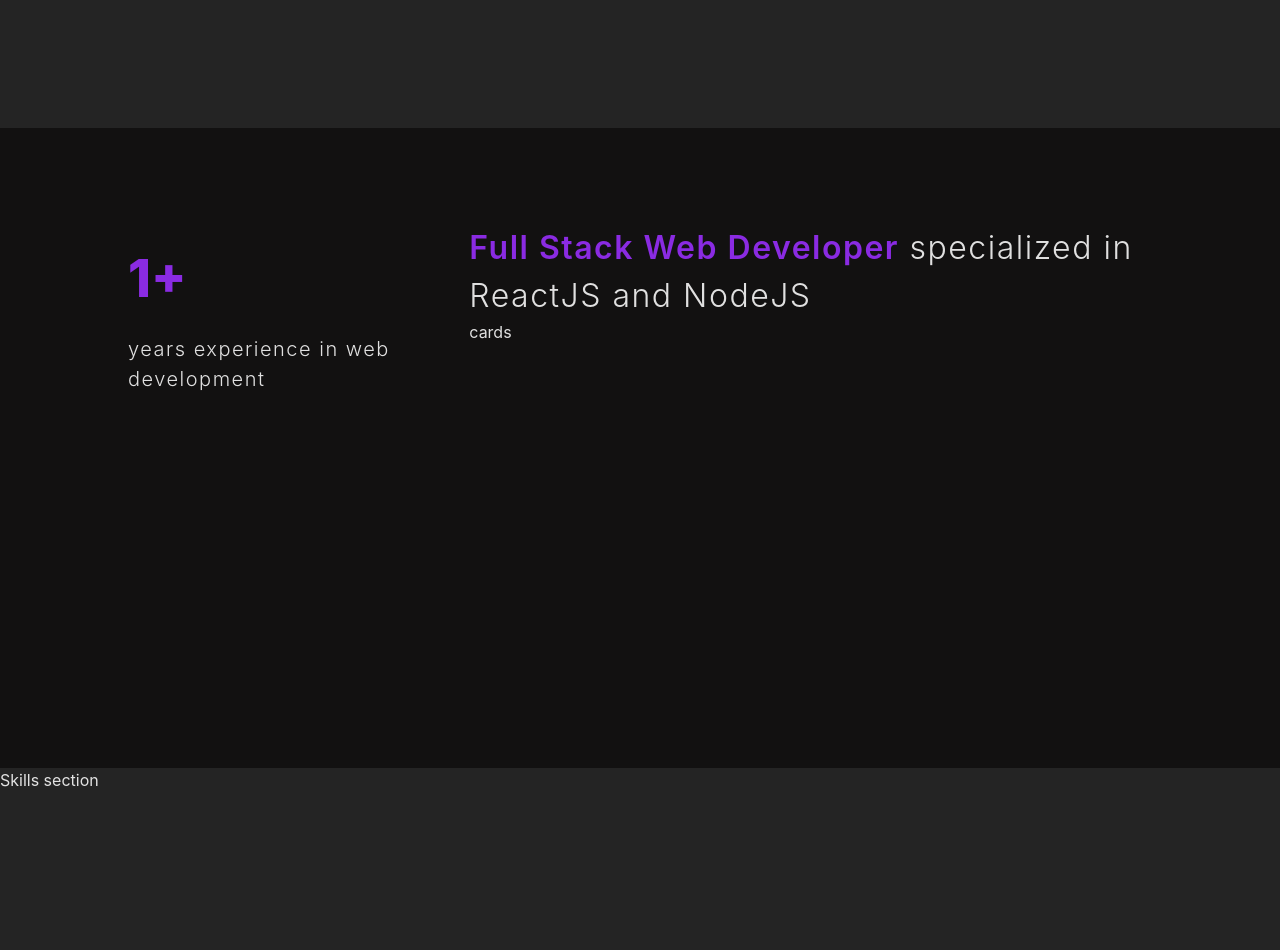
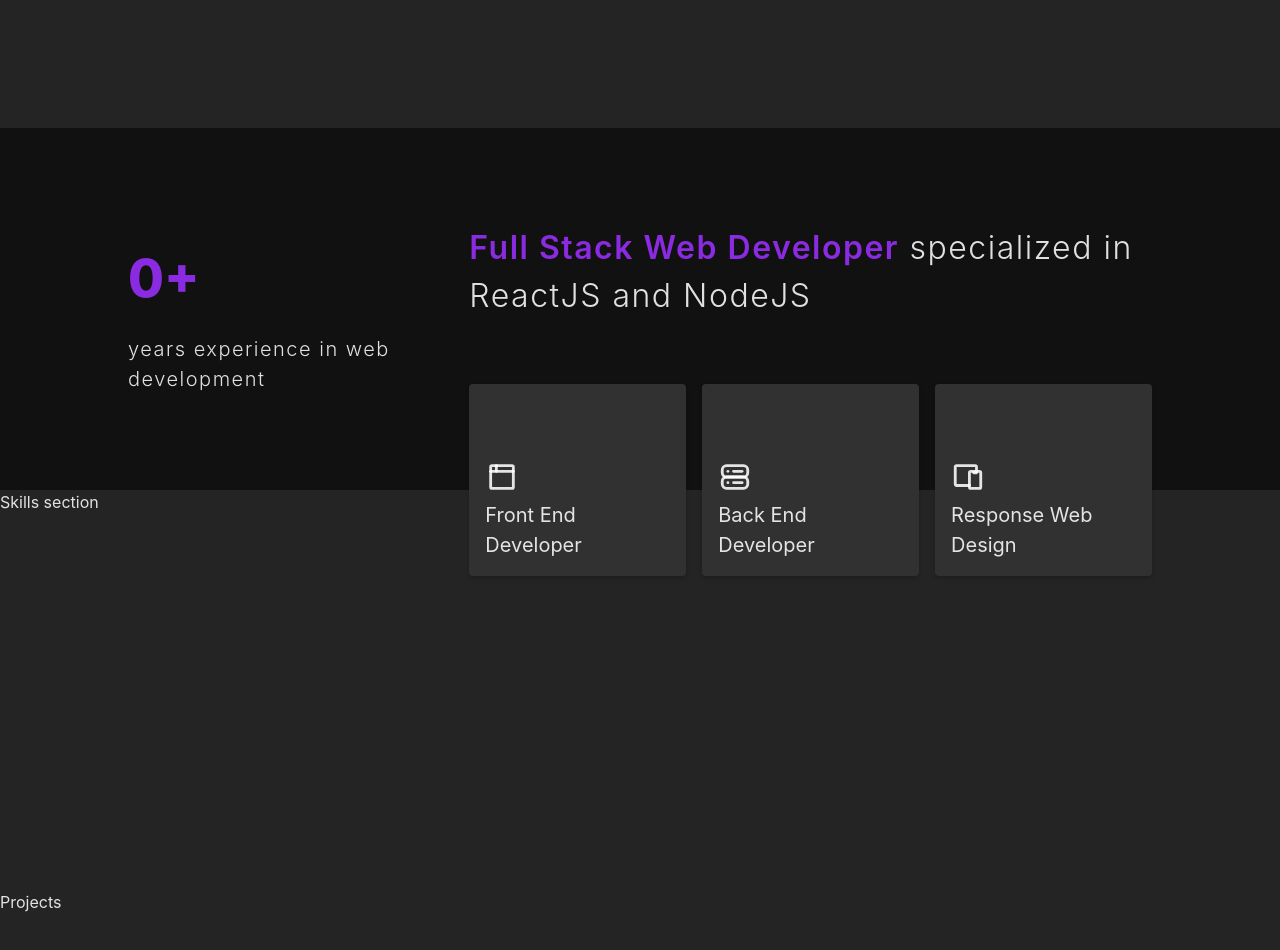
Before and after one commit to rabin245/portfolio-intern, a React (Vite) app: page / in a window 1280 px wide. Shown: the part 580-1530 px from the top of the page. Built offline with nearby package versions, Linux system fonts and the light colour scheme; a web font is replaced by a local one.

Commit message:
add cards

```diff
--- a/src/components/Card/Card.module.css
+++ b/src/components/Card/Card.module.css
@@ -17,12 +17,18 @@
 .icon {
   width: fit-content;
 }
+
 .Card:hover .icon {
   transform: rotate(10deg);
 }
+
 .title {
   margin: 0;
+  font-weight: 400;
+  font-size: 1.25rem;
+  width: 80%;
 }
+
 .content {
   margin: 0;
 }
--- a/src/components/Card/index.jsx
+++ b/src/components/Card/index.jsx
@@ -1,32 +1,10 @@
 import styles from "./Card.module.css";
 
-const Card = () => {
+const Card = ({ icon, title }) => {
   return (
     <div className={styles.Card}>
-      <div className={styles.icon}>
-        <svg
-          xmlns="http://www.w3.org/2000/svg"
-          className="icon icon-tabler icon-tabler-browser"
-          width={34}
-          height={34}
-          viewBox="0 0 24 24"
-          strokeWidth="2"
-          stroke="currentColor"
-          fill="none"
-          strokeLinecap="round"
-          strokeLinejoin="round"
-        >
-          <path stroke="none" d="M0 0h24v24H0z" fill="none"></path>
-          <path d="M4 4m0 1a1 1 0 0 1 1 -1h14a1 1 0 0 1 1 1v14a1 1 0 0 1 -1 1h-14a1 1 0 0 1 -1 -1z"></path>
-          <path d="M4 8l16 0"></path>
-          <path d="M8 4l0 4"></path>
-        </svg>
-      </div>
-      <h2 className={styles.title}>Web Designer</h2>
-      <p className={styles.content}>
-        Lorem ipsum dolor sit amet consectetur adipisicing elit. Voluptate
-        molestiae consequuntur voluptatum doloremque
-      </p>
+      <div className={styles.icon}>{icon}</div>
+      <h2 className={styles.title}>{title}</h2>
     </div>
   );
 };
--- a/src/pages/About/About.module.css
+++ b/src/pages/About/About.module.css
@@ -1,5 +1,5 @@
 .About {
-  height: 80vh;
+  min-height: max-content;
   background-color: #121111;
 }
 .wrapper {
@@ -36,6 +36,7 @@
   font-size: 2rem;
   font-weight: 300;
   letter-spacing: 1.5px;
+  margin-bottom: 4rem;
 }
 
 .content span {
@@ -45,4 +46,7 @@
 
 .cards {
   position: absolute;
+  display: grid;
+  gap: 1rem;
+  grid-template-columns: repeat(3, 1fr);
 }
--- a/src/pages/About/index.jsx
+++ b/src/pages/About/index.jsx
@@ -1,11 +1,21 @@
 import styles from "./About.module.css";
+import WebIcon from "../../assets/icons/WebIcon";
+import Card from "../../components/Card";
+import ServerIcon from "../../assets/icons/ServerIcon";
+import DevicesIcon from "../../assets/icons/DevicesIcon";
 
 const About = ({ aboutRef }) => {
+  const cards = [
+    { title: "Front End Developer", icon: <WebIcon /> },
+    { title: "Back End Developer", icon: <ServerIcon /> },
+    { title: "Response Web Design", icon: <DevicesIcon /> },
+  ];
+
   return (
     <div className={styles.About} ref={aboutRef}>
       <div className={styles.wrapper}>
         <div className={styles.experience}>
-          <h2>1+</h2>
+          <h2>0+</h2>
           <span>years experience in web development</span>
         </div>
 
@@ -14,7 +24,11 @@ const About = ({ aboutRef }) => {
             <span>Full Stack Web Developer</span> specialized in ReactJS and
             NodeJS
           </div>
-          <div className={styles.cards}>cards</div>
+          <div className={styles.cards}>
+            {cards.map((card, index) => (
+              <Card key={index} {...card} />
+            ))}
+          </div>
         </div>
       </div>
     </div>
```
